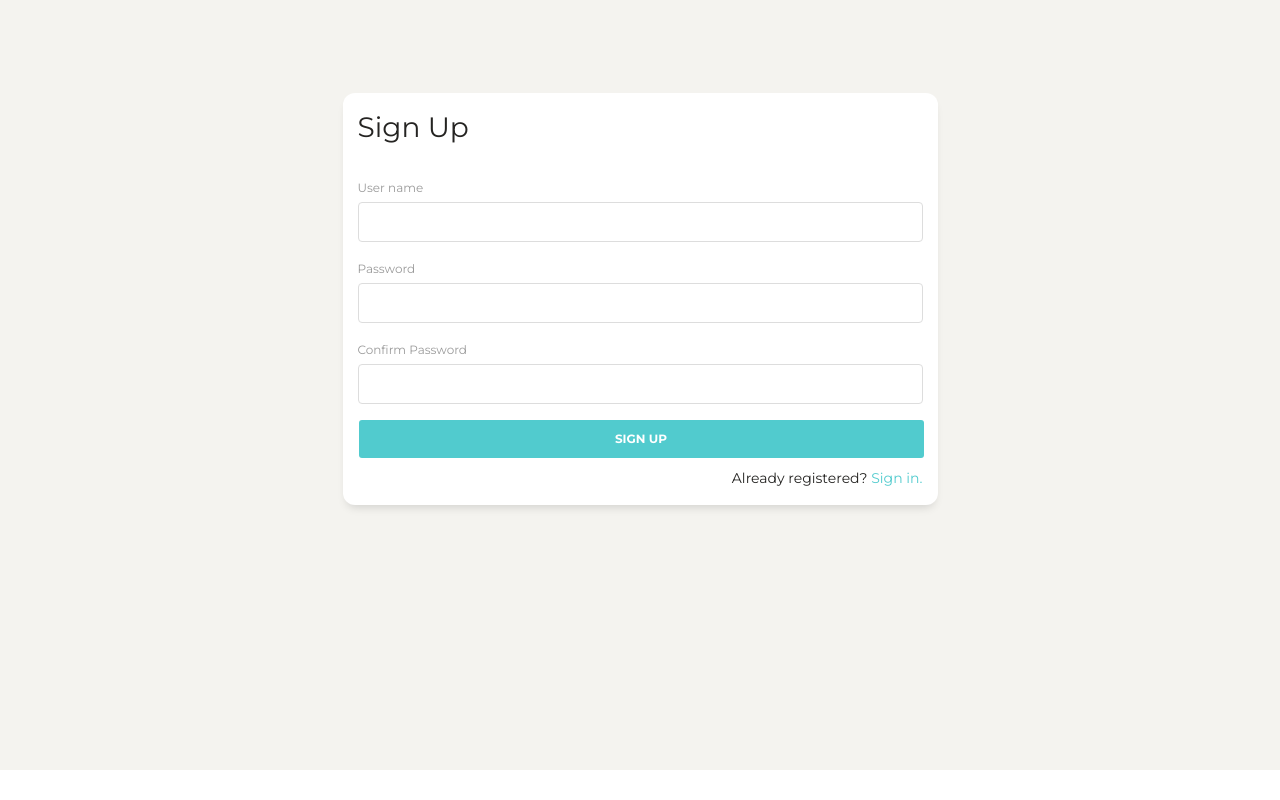
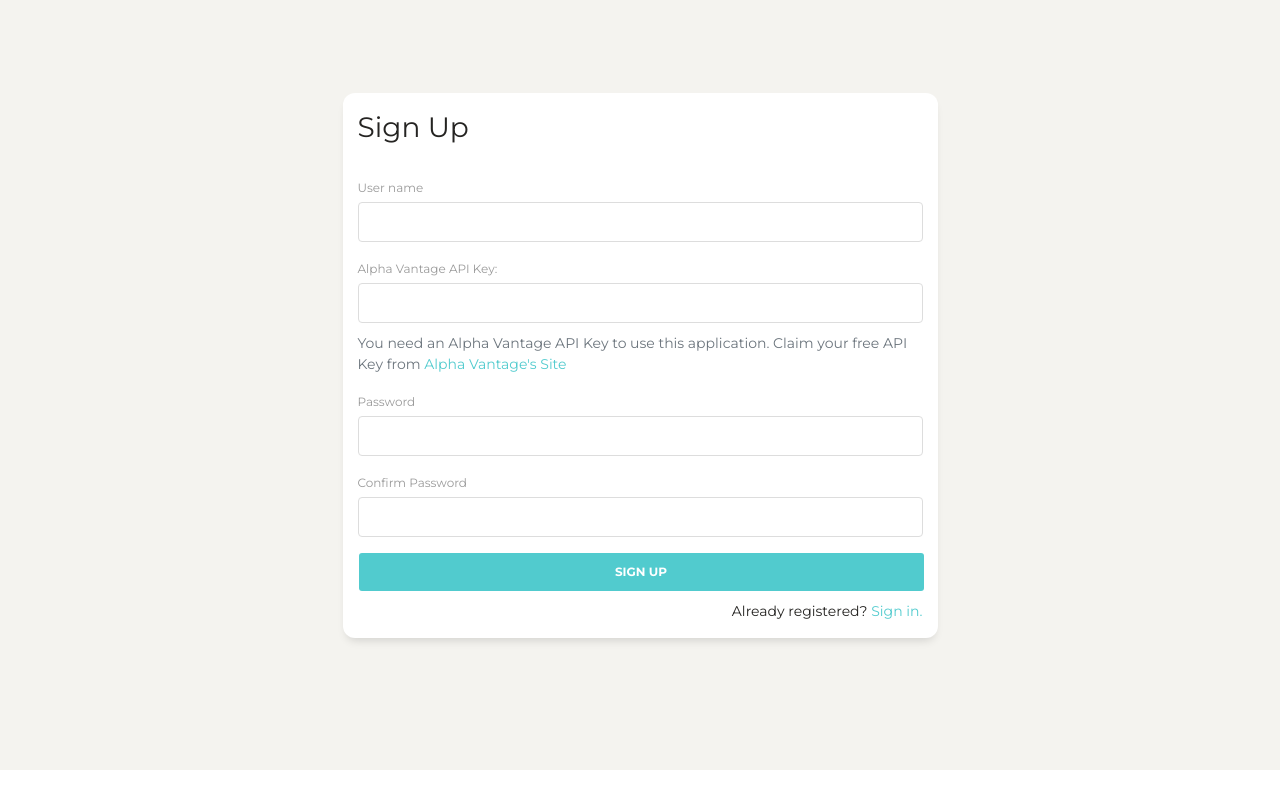
Before and after one commit to jsarja/Stock-Price-Sandbox, a React (Create React App) app in the folder src/client/: page /sign-up in a window 1280 px wide. Built offline with nearby package versions, Linux system fonts and the light colour scheme.

Commit message:
Client Sign In: Redirect user to front page and save authentication to local storage when users signs in. Add Alpha vantage API field to SignUp form.

```diff
--- a/src/client/src/App.js
+++ b/src/client/src/App.js
@@ -7,6 +7,7 @@ import routes from './routes';
 import './assets/css/paper-dashboard.min.css';
 import Header from './components/Header';
 import Sidebar from './components/Sidebar';
+import { validAuthTokenExists } from './utils/AuthTokenStore';
 
 const routeComponents = routes.map(route => {
   return <Route path={route.path} exact component={route.component} key={route.title}/>
@@ -16,8 +17,13 @@ class App extends React.Component {
   mainPanel = React.createRef();
 
   render() {
+    if(!validAuthTokenExists()) {
+			setTimeout(() => history.push('/sign-up'), 10);
+    }
+
     return (
       <Router history={history} >
+
         <div className="wrapper">
           <Sidebar
             {...this.props}
--- /dev/null
+++ b/src/client/src/utils/AuthTokenStore.js
@@ -0,0 +1,22 @@
+
+export const saveAuthToken = (tokenInfo) => {
+    let expiresAt = JSON.stringify((tokenInfo.expiresIn * 1000)
+        + new Date().getTime());
+    localStorage.setItem('token', tokenInfo.token);
+    localStorage.setItem('expires_at', expiresAt);
+}
+
+export const validAuthTokenExists = () => {
+    const expiresAt = JSON.parse(localStorage.getItem('expires_at'));
+    return (new Date().getTime() < expiresAt)
+        && (localStorage.getItem('token') !== null);
+}
+
+export const getAuthToken = () => {
+    return localStorage.getItem('token')
+}
+
+export const removeAuthToken = () => {
+    localStorage.removeItem('token');
+    localStorage.removeItem('expires_at');
+}
--- a/src/client/src/views/auth/SignIn.js
+++ b/src/client/src/views/auth/SignIn.js
@@ -2,6 +2,8 @@ import React, { Component } from "react";
 import { Link } from "react-router-dom";
 
 import { signIn } from '../../api/authentication';
+import { saveAuthToken } from '../../utils/AuthTokenStore';
+import history from '../../history';
 
 export default class SignIn extends Component {
   constructor(props) {
@@ -23,7 +25,8 @@ export default class SignIn extends Component {
     const result = await signIn({username, password});
     const returnData = await result.json();
     if(result.status === 200) {
-      console.log(returnData);
+      saveAuthToken(returnData);
+      history.push('/dashboard');
     }
     else {
         const userError = 'username' in returnData ? returnData['username']  : '';
--- a/src/client/src/views/auth/SignUp.js
+++ b/src/client/src/views/auth/SignUp.js
@@ -2,11 +2,13 @@ import React, { Component } from "react";
 import { Link } from "react-router-dom";
 
 import { signUp } from '../../api/authentication';
+import { saveAuthToken } from '../../utils/AuthTokenStore';
+import history from '../../history';
 
 export default class SignUp extends Component {
     constructor(props) {
         super(props);
-        this.state = { username: '', password: '', passwordCheck: '',
+        this.state = { username: '', avKey: '', password: '', passwordCheck: '',
             userError: '', passError: '', passCheckErr: '' };
         this.handleInputChange = this.handleInputChange.bind(this);
         this.formSubmit = this.formSubmit.bind(this);
@@ -19,18 +21,19 @@ export default class SignUp extends Component {
     formSubmit = async (e) => {
         e.preventDefault();
         this.setState({userError: '', passError: '', passCheckErr: '' })
-        const {username, password, passwordCheck} = this.state;
-        const result = await signUp({username, password, passwordCheck});
+        const {username, avKey, password, passwordCheck} = this.state;
+        const result = await signUp({username, 'alpha_vantage_api_key': avKey,
+            password, 'password_check': passwordCheck});
         const returnData = await result.json();
-        if(result.status == 201) {
-
+        if(result.status === 201) {
+            saveAuthToken(returnData);
+            history.push('/dashboard');
         }
         else {
             const userError = 'username' in returnData ? returnData['username']  : '';
             const passError = 'password' in returnData ? returnData['password'] : '';
             const passCheckErr = 'passwordCheck' in returnData ? returnData['passwordCheck'] : '';
             this.setState({userError, passError, passCheckErr });
-            console.log(returnData);
         }
     }
 
@@ -54,8 +57,27 @@ export default class SignUp extends Component {
 
                                     />
                                 </div>
-                                <p className="text-danger font-weight-bold text-uppercase"
-                                    >{this.state.userError}
+                                <p className="text-danger font-weight-bold text-uppercase">
+                                    {this.state.userError}
+                                </p>
+
+                                <div className="form-group">
+                                    <label>Alpha Vantage API Key:</label>
+                                    <input
+                                        name="avKey"
+                                        value={this.state.avKey}
+                                        onChange={this.handleInputChange}
+                                        type="text"
+                                        className="form-control"
+
+                                    />
+                                </div>
+                                <p className="text-muted">
+                                    You need an Alpha Vantage API Key to use this application.
+                                    Claim your free API Key
+                                    from <a target="_blank" rel="noopener noreferrer"
+                                    href="https://www.alphavantage.co/support/#api-key">
+                                    Alpha Vantage's Site</a>
                                 </p>
 
                                 <div className="form-group">
```
